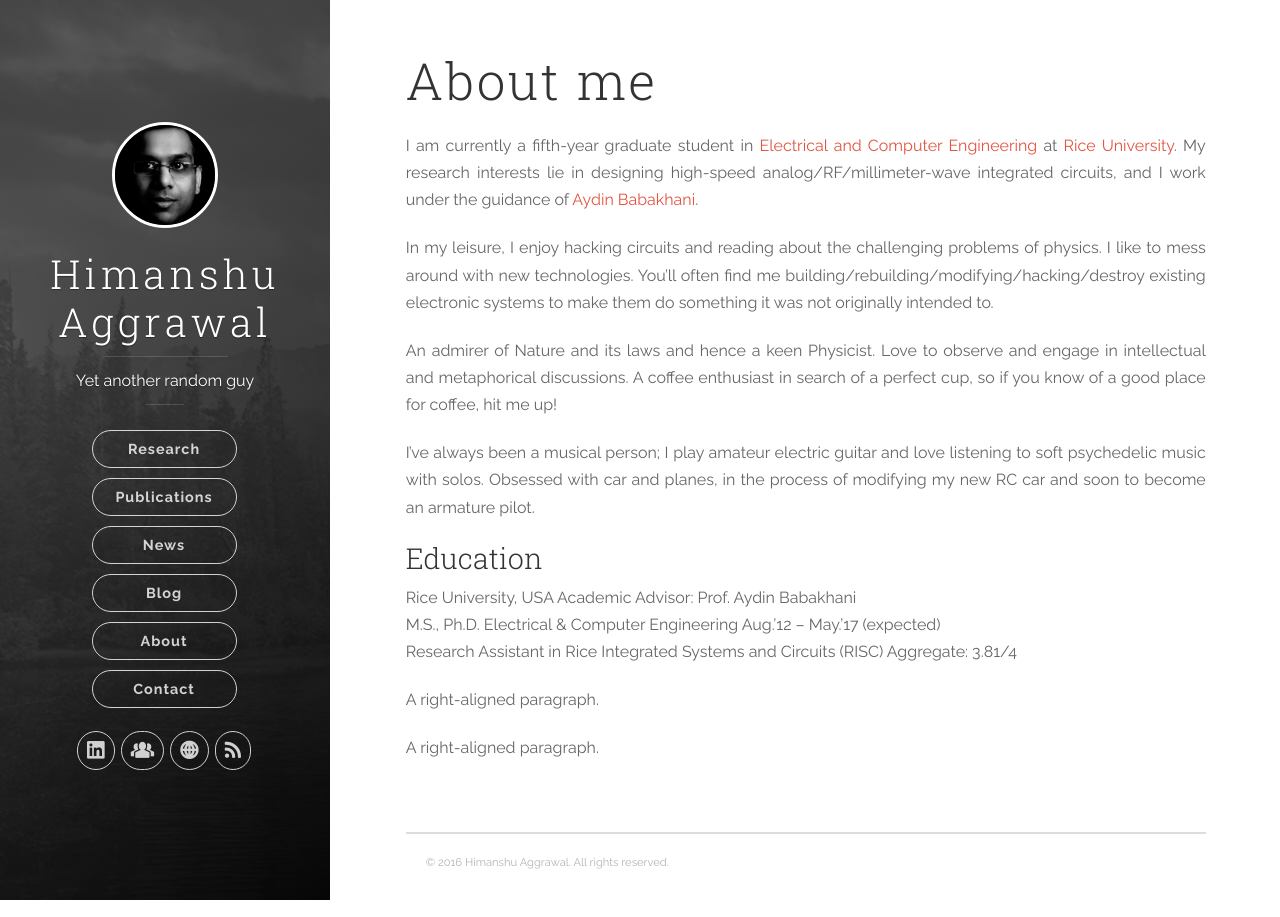
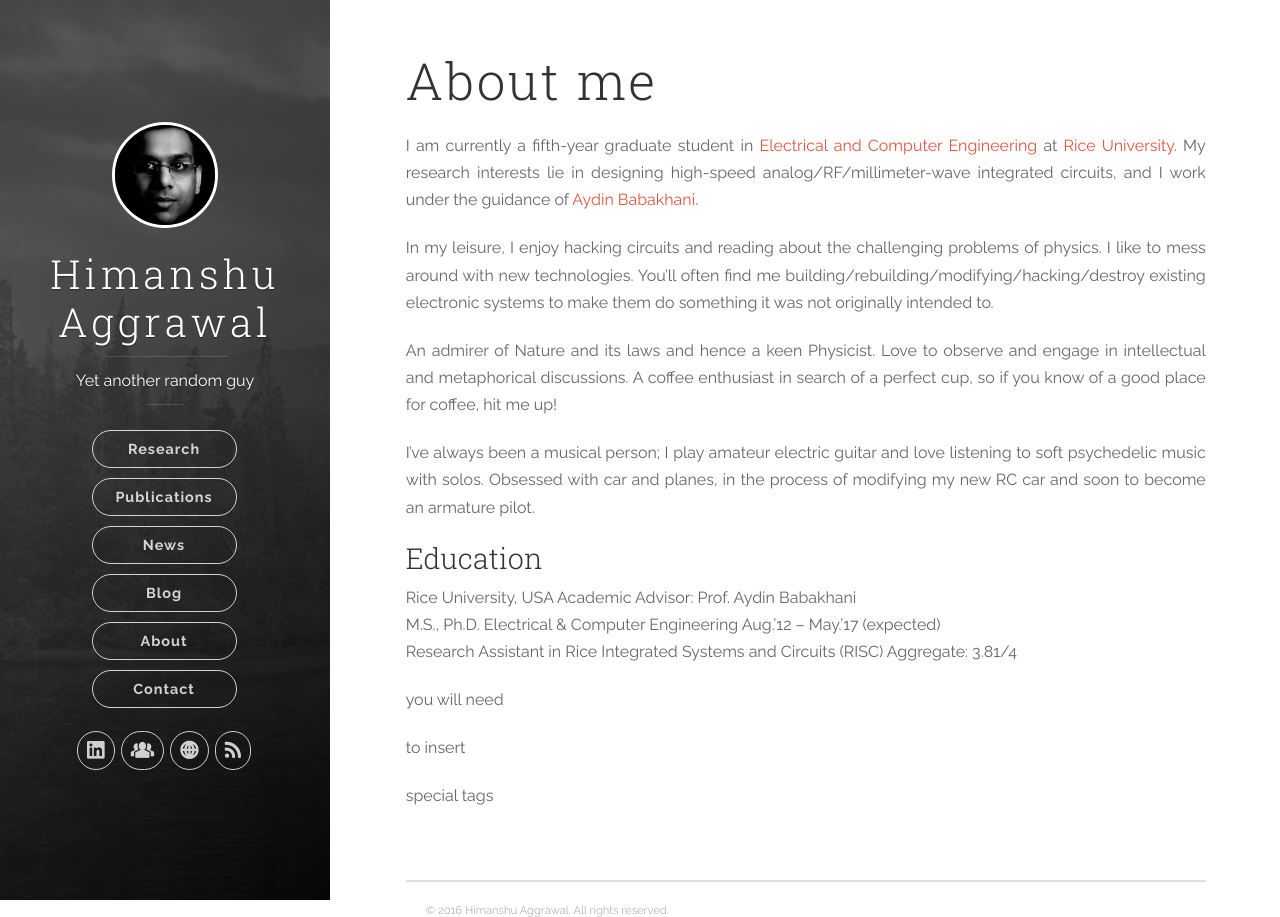
Before and after one commit to ahimanshu13/ahimanshu13.github.io, a Jekyll site: the page built from about/index.md, in a window 1280 px wide. Built offline with Jekyll 4.4.1, drawn with Linux system fonts in a browser that asks for light colours; nearby versions of some CDN libraries.

Commit message:
Update About Me

```diff
--- a/about/index.md
+++ b/about/index.md
@@ -19,5 +19,8 @@
 M.S., Ph.D. Electrical & Computer Engineering						Aug.’12 – May.’17 (expected)<br>
 Research Assistant in Rice Integrated Systems and Circuits (RISC)	Aggregate: 3.81/4<br>
 
-<p align="right">A right-aligned paragraph.</p>
-<p align="left">A right-aligned paragraph.</p>
+<p>you will need</p>
+
+<p align="right">to insert</p>
+
+<p align="left">special tags</p>
```
